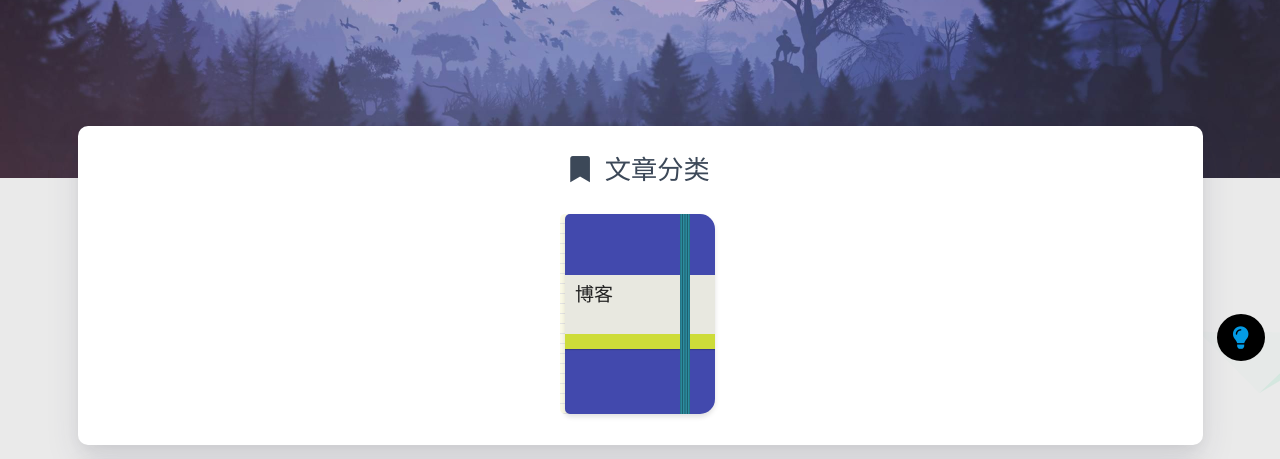
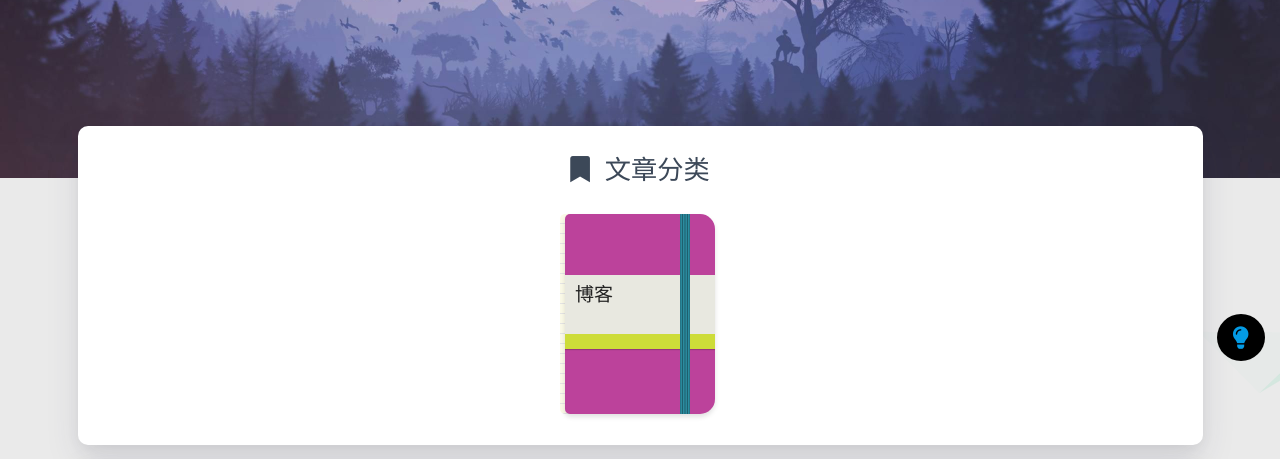
Before and after one commit to Toby-Shi-cloud/Toby-Shi-cloud.github.io, a plain HTML site: page categories/index.html in a window 1280 px wide. Shown: the part 302-761 px from the top of the page. Drawn offline with nearby package versions, Linux system fonts and the light colour scheme; some packages are replaced by stand-ins of ours; a script that the page names is missing.

Commit message:
Site updated: 2022-06-14 19:53:32

```diff
--- a/categories/index.html
+++ b/categories/index.html
@@ -491,7 +491,7 @@
                       <div class="moleskine-notebook">
                           <div class="chip notebook-cover center-align waves-effect waves-light
                            chip-default "
-                                  style="background-color: #4249AD;">
+                                  style="background-color: #BC429B;">
                               <div class="notebook-skin
                                    chip-default "
                                   >博客
```
Also changed, not shown: categories/博客/index.html (+1 -1 lines).
